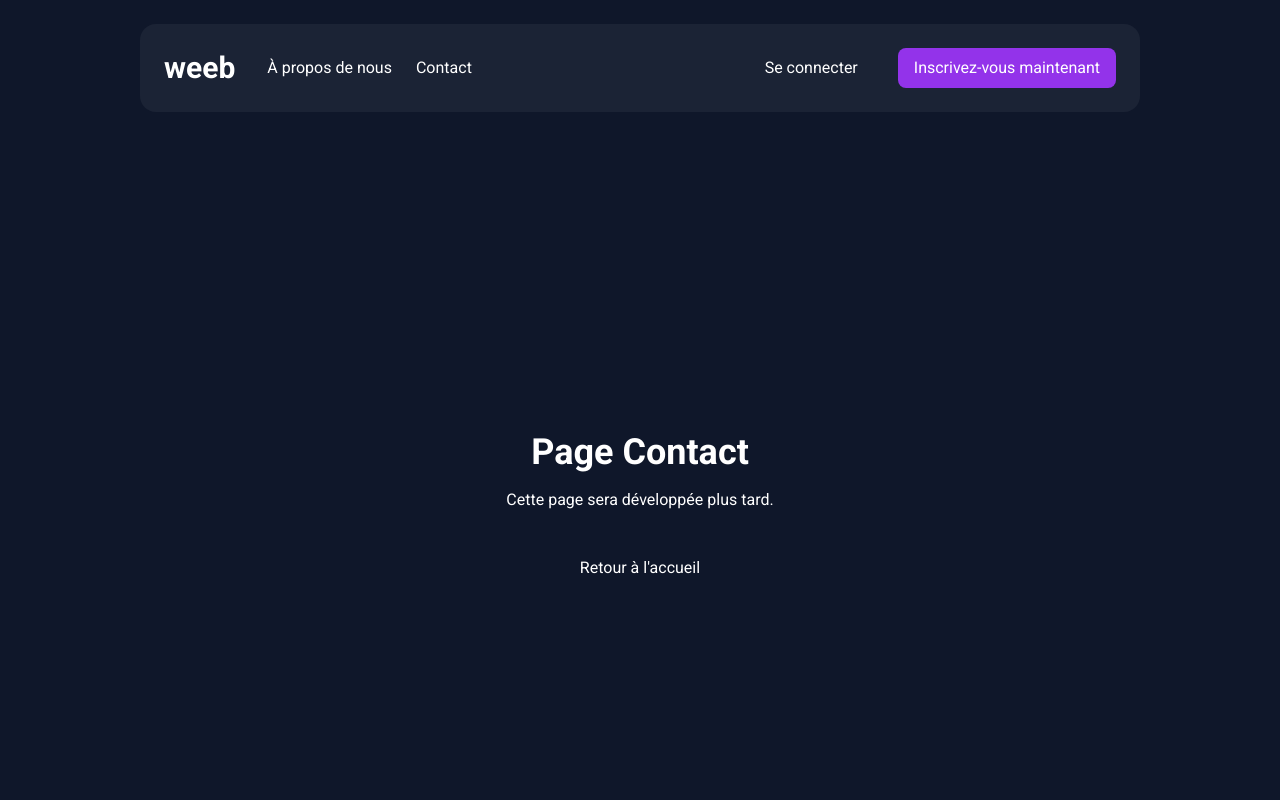
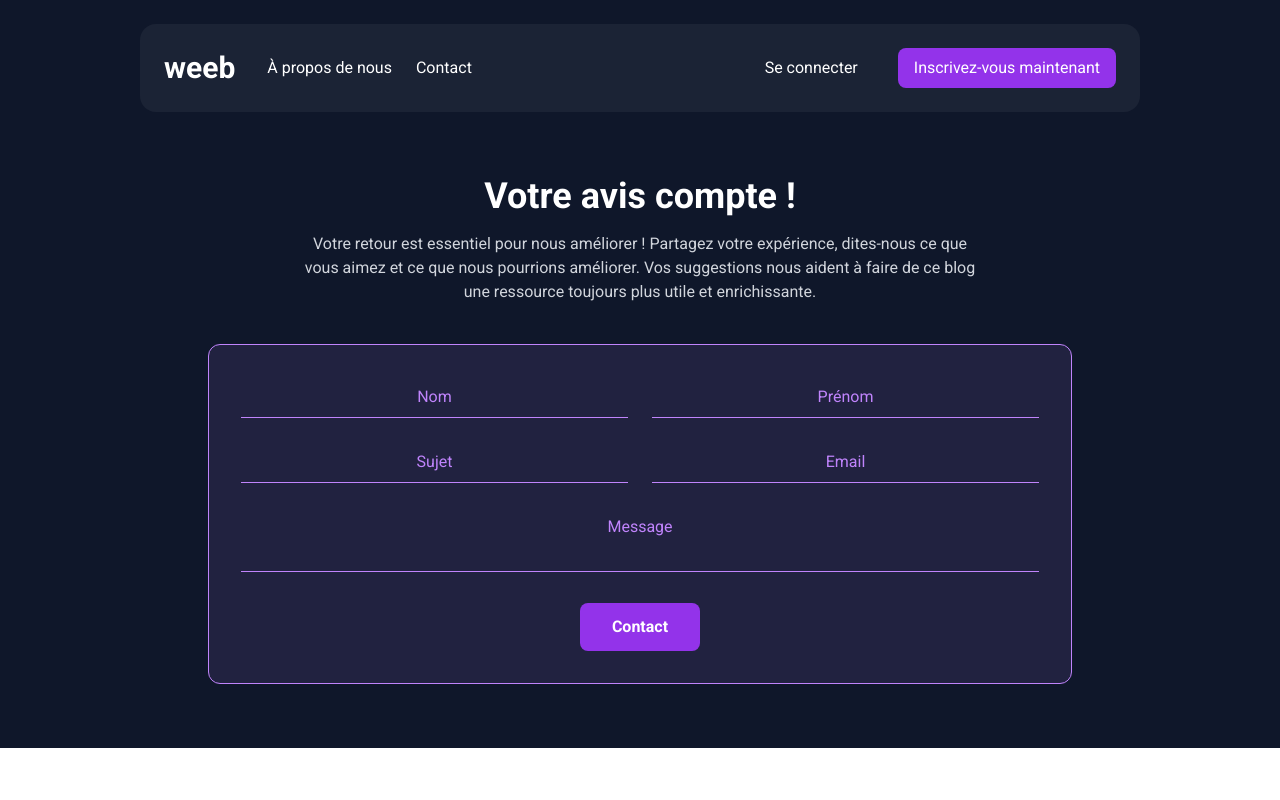
Before and after one commit to Thomas01477/weeb_thomas_roux, a React (Vite) app: page /contact in a window 1280 px wide. Shown: the top 800 px of the page. Built offline with nearby package versions, Linux system fonts and the light colour scheme.

Commit message:
feat: contact page with form components #5

```diff
--- a/src/components/Form.jsx
+++ b/src/components/Form.jsx
@@ -0,0 +1,47 @@
+const Form = ({ fields = [], buttonLabel, withBackground = true }) => {
+    return (
+      <form
+        className={`rounded-xl p-8 text-left space-y-6 ${
+          withBackground
+            ? "bg-[#C084FC1A] border border-purple-text"
+            : ""
+        }`}
+      >
+        <div className="grid grid-cols-1 md:grid-cols-2 gap-6">
+          {fields.map((field, index) => (
+            <div
+              key={index}
+              className={`${field.fullWidth ? "md:col-span-2" : ""}`}
+            >
+              {field.type === "textarea" ? (
+                <textarea
+                  name={field.name}
+                  rows={field.rows || 2}
+                  placeholder={field.placeholder || field.label}
+                  className="w-full px-3 py-2 bg-transparent border-b border-purple-text text-purple-text placeholder-purple-text text-center focus:outline-none focus:border-purple-form resize-none"
+                ></textarea>
+              ) : (
+                <input
+                  type={field.type || "text"}
+                  name={field.name}
+                  placeholder={field.placeholder || field.label}
+                  className="w-full px-3 py-2 bg-transparent border-b border-purple-text text-purple-text placeholder-purple-text text-center focus:outline-none focus:border-purple-form"
+                />
+              )}
+            </div>
+          ))}
+        </div>
+
+        <div className="text-center">
+          <button
+            type="submit"
+            className="bg-purple hover:bg-purple-form text-white font-bold py-3 px-8 rounded-lg cursor-pointer"
+          >
+            {buttonLabel || "Envoyer"}
+          </button>
+        </div>
+      </form>
+    );
+  };
+
+  export default Form;
--- a/src/pages/Contact.jsx
+++ b/src/pages/Contact.jsx
@@ -1,12 +1,22 @@
-import { Link } from 'react-router-dom';
+import Form from "../components/Form";
+
 const Contact = () => {
+  const contactFields = [
+    { name: "lastName", label: "Nom" },
+    { name: "firstName", label: "Prénom" },
+    { name: "subject", label: "Sujet", fullWidth: false },
+    { name: "email", label: "Email", type: "email", fullWidth: false },
+    { name: "message", label: "Message", type: "textarea", fullWidth: true },
+  ];
+
   return (
-    <div className="flex flex-col items-center justify-center min-h-screen bg-color-background text-white">
-      <h1 className="text-4xl font-bold">Page Contact</h1>
-      <p className="mt-4">Cette page sera développée plus tard.</p>
-      <Link to="/" className="mt-8 px-6 py-3 bg-color-purple rounded-lg hover:bg-color-purple-form">
-        Retour à l'accueil
-      </Link>
+    <div className="text-white py-16 px-4 max-w-4xl mx-auto text-center">
+      <h2 className="text-4xl font-bold mb-4">Votre avis compte !</h2>
+      <p className="text-gray-300 mb-10 max-w-2xl mx-auto">Votre retour est essentiel pour nous améliorer ! Partagez votre expérience, dites-nous ce que vous aimez et ce que nous pourrions améliorer. Vos suggestions nous aident à faire de ce blog une ressource toujours plus utile et enrichissante.</p>
+    <Form
+      fields={contactFields}
+      buttonLabel="Contact"
+      />
     </div>
   );
 };
```
Also changed, not shown: 1 other file (tests, documents, lock files or other folders).
